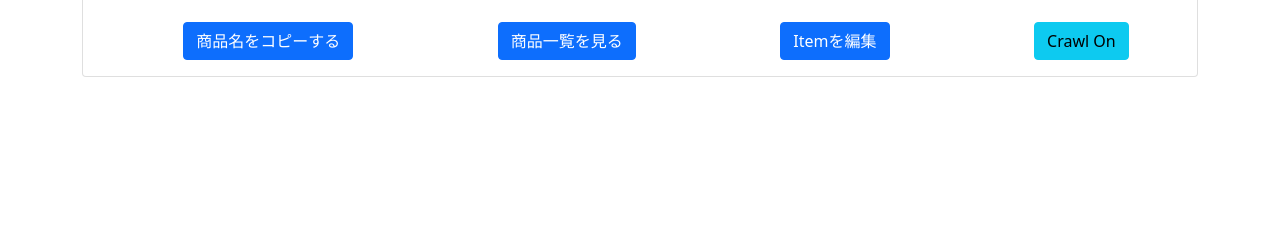
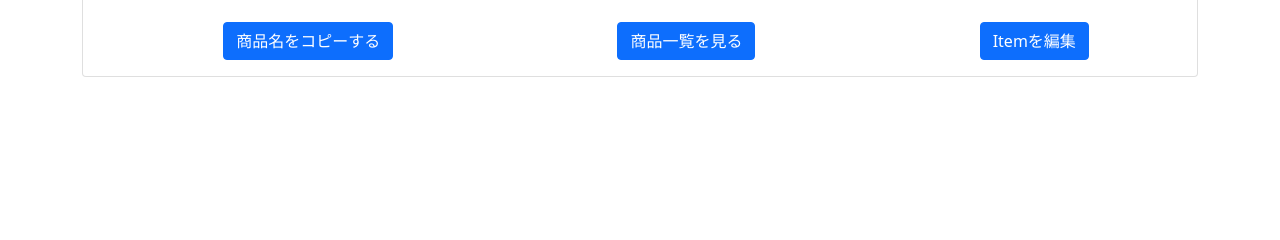
Before and after one commit to asukasan/mercari_crawler, a Django app: page / in a window 1280 px wide. Shown: the part 262-502 px from the top of the page. Run offline with Django 3.2, Linux system fonts and the light colour scheme; tables that the repository leaves empty hold one stand-in row (values such as "Sample post").

Commit message:
change line_api and template

```diff
--- a/item_management/templates/includes/bargain_item.html
+++ b/item_management/templates/includes/bargain_item.html
@@ -50,15 +50,8 @@
             <div class="d-flex justify-content-around">
                 <button class="btn btn-primary copy{{item.id}}" onclick='CopyFunction("item-name{{item.id}}")'>商品名をコピーする</button>
                 <a class="btn btn-primary" href="https://jp.mercari.com/search?keyword={{item.item.name|urlencode}}&t2_category_id=72&page=1&t1_category_id=5&category_id={{item.item.category.book_category_id}}&t3_category_id={{item.item.category.book_category_id}}" target="_blank">商品一覧を見る</a>
-                <a class="btn btn-primary" href="{% url 'item_management:item_update' pk=item.item.id %}">Itemを編集</a>
-                <form action="{% url 'item_management:crawl_button' item_id=item.item.id %}" method="post">
-                    {% csrf_token %}
-                    {% if item.item.crawl %}
-                    <button class="btn btn-success" type="submit">Crawl Off</button>
-                    {% else %}
-                    <button class="btn btn-info" type="submit" name="crawl_btn" value="click">Crawl On</button>
-                    {% endif %}
-                </form>
+                <a class="btn btn-primary" href="#">Itemを編集</a>
+
             </div>
 
         </div>
```
